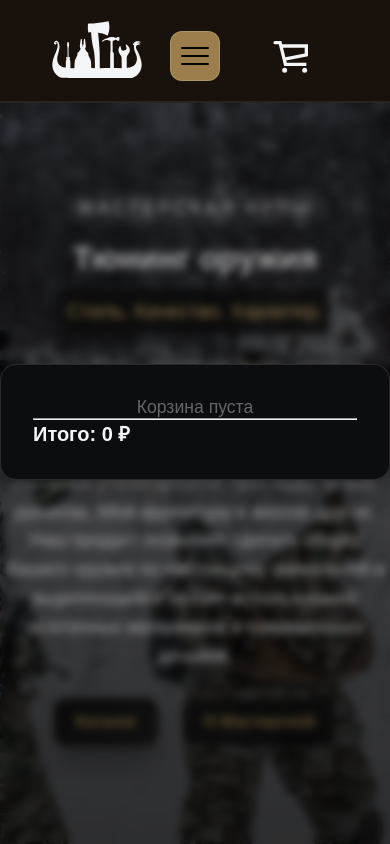
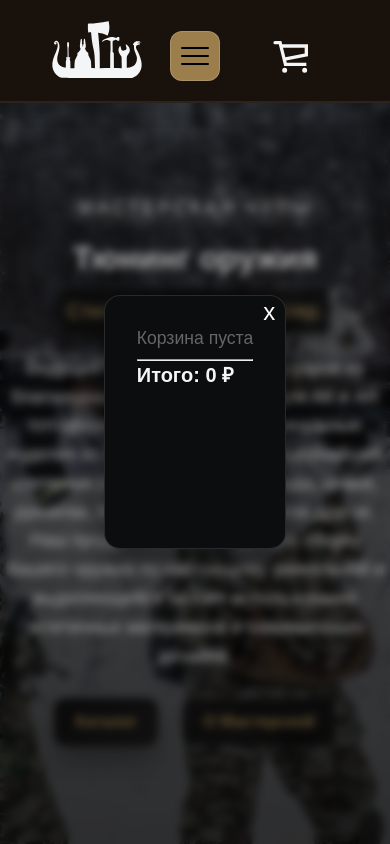
Before and after one commit to Biomugus/Chupa_Store, a Next.js app in the folder chupa_workshop/: page / in a window 390 px wide. Both pictures are taken after a click on the button "Корзина". Shown: the top 844 px of the page. Built offline with nearby package versions, Linux system fonts and the light colour scheme.

Commit message:
Enhance CartModal and Modal styles: increase padding in CartModal for better spacing, add close button functionality with new styles, and adjust Modal dimensions for improved responsiveness and user experience.

```diff
--- a/chupa_workshop/src/modules/cart/components/CartModal.tsx
+++ b/chupa_workshop/src/modules/cart/components/CartModal.tsx
@@ -16,6 +16,14 @@ export const CartModal = observer(() => {
 
   return (
     <Modal isOpen onClose={closeModal}>
+      <button
+        className={style.closeButton}
+        onClick={closeModal}
+        aria-label='Закрыть корзину'
+      >
+        x
+      </button>
+
       {loading && <p className={style.loadingMessage}>Загрузка…</p>}
 
       {!loading && items.length === 0 && <p className={style.emptyMessage}>Корзина пуста</p>}
--- a/chupa_workshop/src/modules/cart/components/cartModal.module.css
+++ b/chupa_workshop/src/modules/cart/components/cartModal.module.css
@@ -2,7 +2,7 @@
   display: flex;
   gap: 12px;
   align-items: flex-start;
-  padding: 8px 0;
+  padding: 20px 0;
   border-bottom: 1px solid #eee;
 }
 
@@ -62,4 +62,31 @@
   text-align: center;
   font-size: 1.1rem;
   color: #666;
+  padding-bottom: 10px;
 }
+
+.closeButton {
+  position: absolute;
+  top: 0px;
+  right: 0px;
+
+  width: 32px;
+  height: 32px;
+
+  display: flex;
+  align-items: center;
+  justify-content: center;
+
+  background: transparent;
+  border: none;
+
+  font-size: 24px;
+  line-height: 1;
+  cursor: pointer;
+
+  color: white;
+}
+
+.closeButton:hover {
+  color: #9b7e4b;
+}
--- a/chupa_workshop/src/shared/ui/modal/Modal.module.css
+++ b/chupa_workshop/src/shared/ui/modal/Modal.module.css
@@ -11,14 +11,16 @@
 }
 
 .content {
+  position: relative;
   background: #0c0d0f;
   color: #f4f5f7;
   border: 1px solid rgba(255, 255, 255, 0.12);
   border-radius: 16px;
   padding: 2rem;
-  max-width: 90vw;
-  width: 100%;
-  max-width: 500px;
+  min-width: 30vw;
+  max-width: 100%;
+  min-height: 30vh;
+  max-height: 100%;
   box-shadow: 0 8px 32px rgba(0, 0, 0, 0.5);
   animation: slideUp 200ms ease;
 }
--- a/chupa_workshop/src/shared/ui/modal/ModalRoot.tsx
+++ b/chupa_workshop/src/shared/ui/modal/ModalRoot.tsx
@@ -5,15 +5,15 @@ import { useModal } from './ModalContext';
 import Modal from './Modal';
 
 export function ModalRoot() {
-    const {modal, closeModal} = useModal()
+  const { modal, closeModal } = useModal()
 
 
   return (
     <>
       <CartModal />
 
-    <Modal isOpen={modal.type === 'nav'} onClose={closeModal}>
-    <p
+      <Modal isOpen={modal.type === 'nav'} onClose={closeModal}>
+        <p
           style={{
             margin: 0,
             fontSize: '1.125rem',
@@ -21,9 +21,9 @@ export function ModalRoot() {
             textAlign: 'center',
           }}
         >
-          Раздел ещё на стадии разработки. Пока можете ознакомиться с каталогом.
+          Раздел ещё на стадии разработки. Пока можете ознакомиться с каталогом :)
         </p>
-    </Modal>
+      </Modal>
     </>
   );
 }
```
